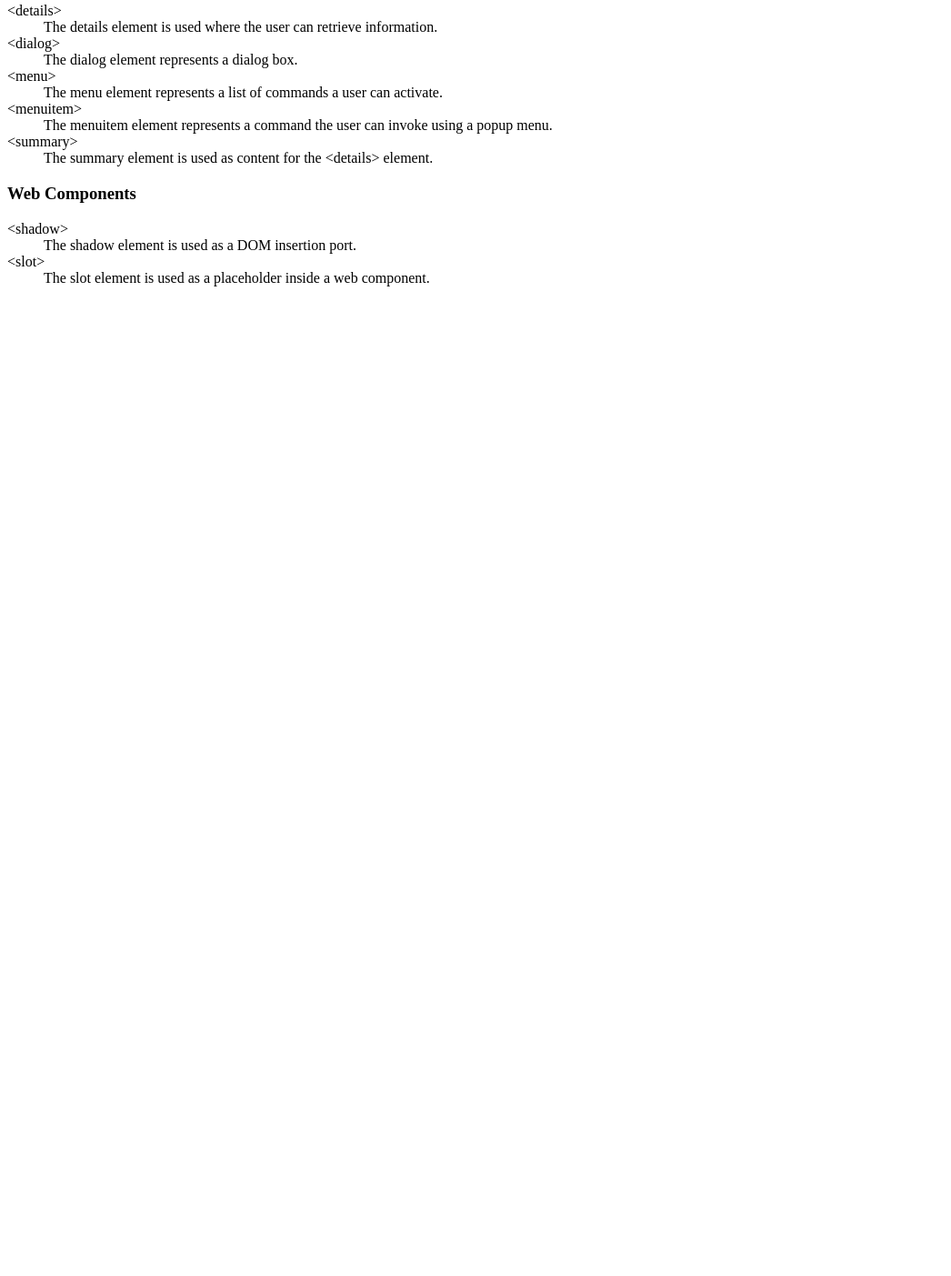
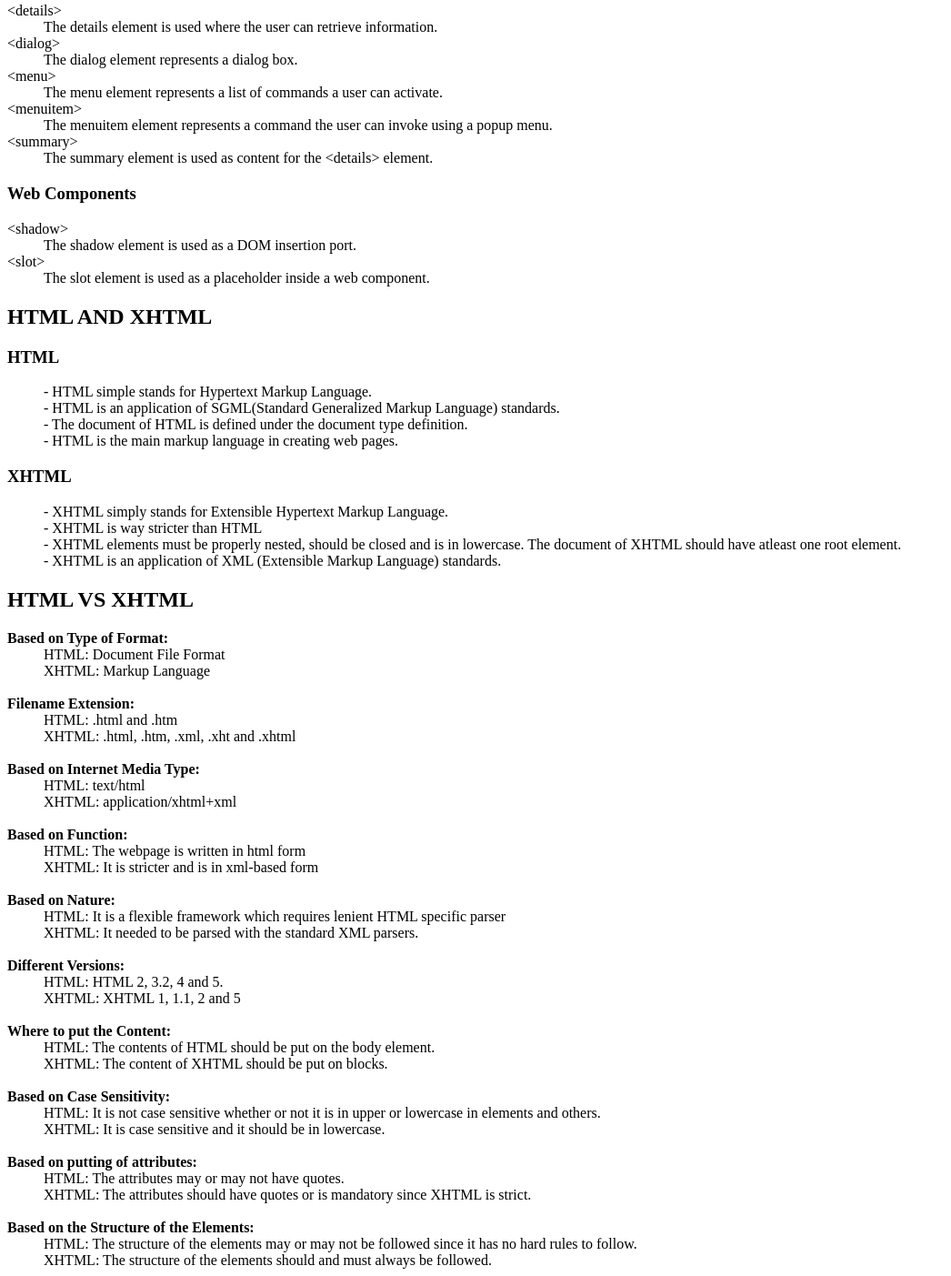
Before and after one commit to DanzelTaccayan/9433A, a plain HTML site: page midterms/midtermWebpageContent/content.html in a window 1280 px wide. Shown: the part 5185-6588 px from the top of the page at 91% size, without its empty margins (0-1046 px from the left). Before the commit the page ends 5516 px from the top, so only its background shows below. Drawn offline with Linux system fonts and the light colour scheme.

Commit message:
Added the text file named HTML vs XHTML.txt
Added the text file named HTML vs XHTML as a content here in content.html

```diff
--- a/midterms/midtermWebpageContent/content.html
+++ b/midterms/midtermWebpageContent/content.html
@@ -432,6 +432,88 @@
 
 		</section>
 
+		<h2>HTML AND XHTML</h2>
+		<section>
+			<h3>HTML</h3>
+			<dl>
+				<dd>- HTML simple stands for Hypertext Markup Language.</dd>
+				<dd>- HTML is an application of SGML(Standard Generalized Markup Language) standards. </dd>
+				<dd>- The document of HTML is defined under the document type definition. </dd>
+				<dd>- HTML is the main markup language in creating web pages. </dd>
+			</dl>
+
+			<h3>XHTML</h3>
+			<dl>
+				<dd>- XHTML simply stands for Extensible Hypertext Markup Language.</dd>
+				<dd>- XHTML is way stricter than HTML</dd>
+				<dd>- XHTML elements must be properly nested, should be closed and is in lowercase. The document of XHTML should have atleast one root element.</dd>
+				<dd>- XHTML is an application of XML (Extensible Markup Language) standards.</dd>
+			</dl>
+
+		</section>
+
+		<h2>HTML VS XHTML</h2>
+		<section>
+			<dt><b>Based on Type of Format: </b></dt>
+			<dd>HTML: Document File Format</dd>
+			<dd>XHTML: Markup Language</dd>
+
+			<br>
+
+			<dt><b>Filename Extension: </b></dt>
+			<dd>HTML: .html and .htm</dd>
+			<dd>XHTML: .html, .htm, .xml, .xht and .xhtml</dd>
+
+			<br>
+
+			<dt><b>Based on Internet Media Type: </b></dt>
+			<dd>HTML: text/html</dd>
+			<dd>XHTML: application/xhtml+xml</dd>
+
+			<br>
+
+			<dt><b>Based on Function: </b></dt>
+			<dd>HTML: The webpage is written in html form </dd>
+			<dd>XHTML: It is stricter and is in xml-based form</dd>
+
+			<br>
+
+			<dt><b>Based on Nature: </b></dt>
+			<dd>HTML: It is a flexible framework which requires lenient HTML specific parser</dd>
+			<dd>XHTML: It needed to be parsed with the standard XML parsers.</dd>
+
+			<br>
+
+			<dt><b>Different Versions: </b></dt>
+			<dd>HTML: HTML 2, 3.2, 4 and 5.</dd>
+			<dd>XHTML: XHTML 1, 1.1, 2 and 5</dd>
+
+			<br>
+
+			<dt><b>Where to put the Content: </b></dt>
+			<dd>HTML: The contents of HTML should be put on the body element.</dd>
+			<dd>XHTML: The content of XHTML should be put on blocks.</dd>
+
+			<br>
+
+			<dt><b>Based on Case Sensitivity: </b></dt>
+			<dd>HTML: It is not case sensitive whether or not it is in upper or lowercase in elements and others.</dd>
+			<dd>XHTML: It is case sensitive and it should be in lowercase.</dd>
+
+			<br>
+
+			<dt><b>Based on putting of attributes: </b></dt>
+			<dd>HTML: The attributes may or may not have quotes.</dd>
+			<dd>XHTML: The attributes should have quotes or is mandatory since XHTML is strict.</dd>
+
+			<br>
+
+			<dt><b>Based on the Structure of the Elements: </b></dt>
+			<dd>HTML: The structure of the elements may or may not be followed since it has no hard rules to follow.</dd>
+			<dd>XHTML: The structure of the elements should and must always be followed.</dd>
+
+		</section>
+
 	</main>
 
 </body>
```
